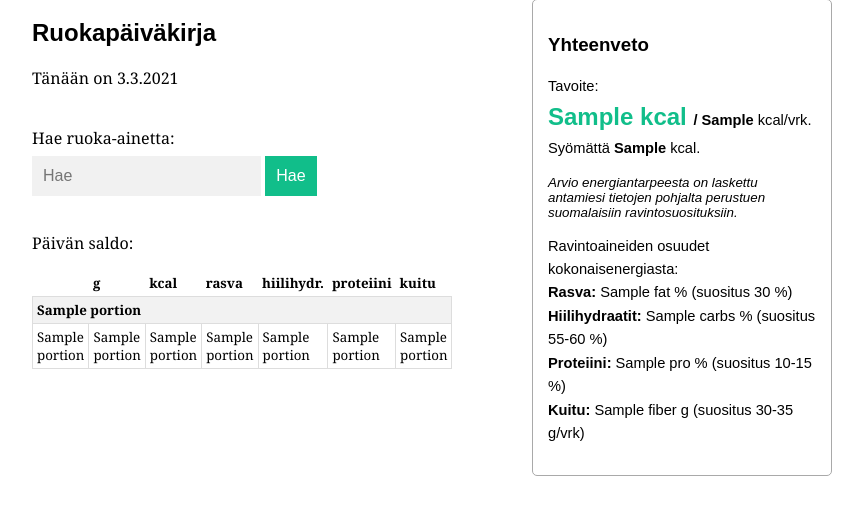
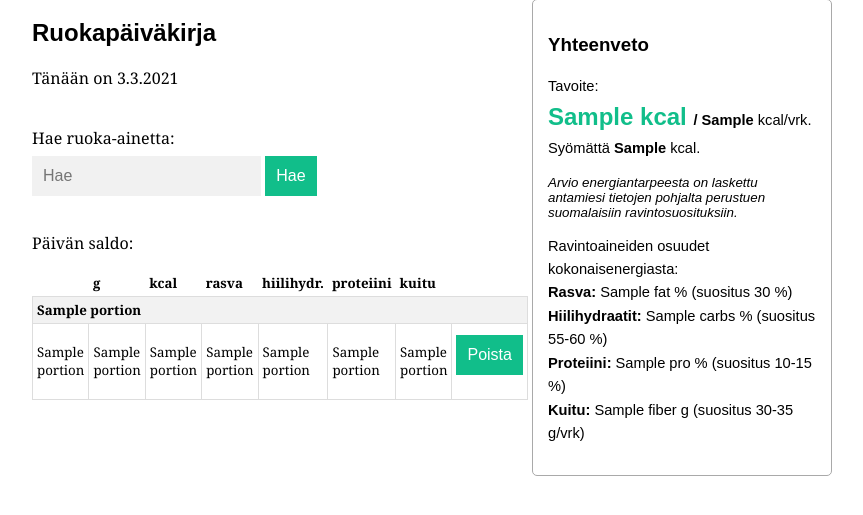
Before and after one commit to mlkulmala/tsoha-FoodDiary, a Flask app: template templates/food_search.html in a window 1280 px wide. Shown: the part 186-701 px from the top of the page, without its empty margins (208-1071 px from the left). Run offline with Flask 2, Linux system fonts and the light colour scheme; the template is opened without the code that fills it: most values are stand-ins (such as "Sample title", 1, 10 or a date in 2020).

Commit message:
added remove-buttons for each row in diary

```diff
--- a/templates/food_search.html
+++ b/templates/food_search.html
@@ -18,45 +18,54 @@
         <br>
         <form action="/select_food" methods="GET">
           <label for="searched_food">Hae ruoka-ainetta:</label><br>
-          <input type="text" name="searched_food" placeholder="Hae">
+          <input type="text" name="searched_food" placeholder="Hae" required>
           <input type="submit" value="Hae">
         </form>
 
         {% if portions|length %}
           <p>Päivän saldo:</p>
-          <table width="600" cellspacing="0" cellpadding="0">
+          <table width="800" cellspacing="0" cellpadding="0">
             <tr>
-              <th width="200"></th>
+              <th width="300"></th>
               <th width="30">g</th>
               <th width="30">kcal</th>
               <th width="30">rasva</th>
               <th width="30">hiilihydr.</th>
               <th width="30">proteiini</th>
               <th width="30">kuitu</th>
+              <th width="30"></th>
             </tr>
             {% for portion in portions %}
             {% if loop.first or (loop.previtem is defined and portion[0] > loop.previtem[0]) %}
             <tr>
-              <td colspan="7"><b>{{portion[1]}}</b></td>
+              <td colspan="8"><b>{{portion[2]}}</b></td>
             </tr>
             <tr>
-              <td>{{portion[2]}}</td>
               <td>{{portion[3]}}</td>
               <td>{{portion[4]}}</td>
               <td>{{portion[5]}}</td>
               <td>{{portion[6]}}</td>
               <td>{{portion[7]}}</td>
               <td>{{portion[8]}}</td>
+              <td>{{portion[9]}}</td>
+              <td><form action="/remove_from_diary" methods="GET">
+                <input type="hidden" name="remove" value={{portion[0]}}>
+                <input type="submit" value="Poista" class="button2">
+              </form></td>
             </tr>
             {% else %}
             <tr>
-              <td>{{portion[2]}}</td>
               <td>{{portion[3]}}</td>
               <td>{{portion[4]}}</td>
               <td>{{portion[5]}}</td>
               <td>{{portion[6]}}</td>
               <td>{{portion[7]}}</td>
               <td>{{portion[8]}}</td>
+              <td>{{portion[9]}}</td>
+              <td><form action="/remove_from_diary" methods="GET">
+                <input type="hidden" name="remove" value={{portion[0]}}>
+                <input type="submit" value="Poista" class="button2">
+              </form></td>
             </tr>
             {% endif %}
             {% endfor %}
```
